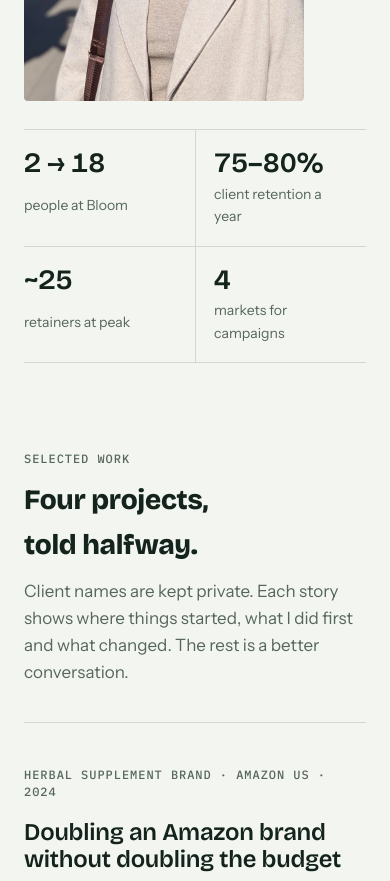
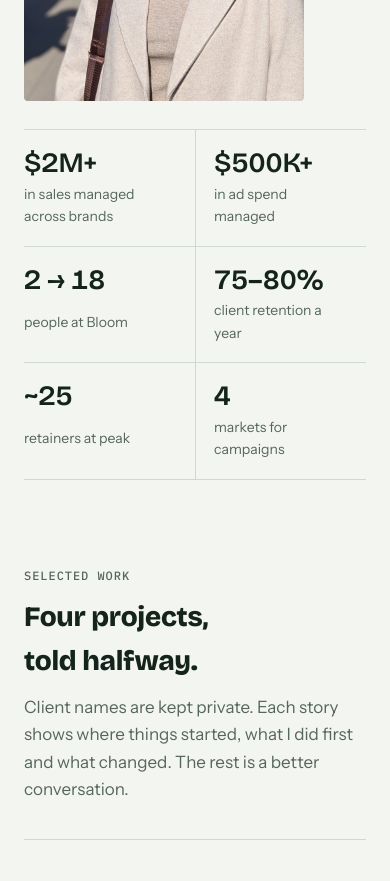
Before and after one commit to parameciain/priyajha.co, a plain HTML site: page index.html in a window 390 px wide. Shown: the part 1080-1961 px from the top of the page. Drawn offline with nearby package versions, Linux system fonts and the light colour scheme.

Commit message:
Add sales and ad spend managed

```diff
--- a/index.html
+++ b/index.html
@@ -62,9 +62,10 @@ nav a:hover{color:var(--ink)}
 .hero h1{font-size:clamp(38px,6.4vw,76px);line-height:1.02;font-weight:800;max-width:16ch}
 .hero .lede{font-size:clamp(18px,2vw,21px);max-width:var(--measure);color:var(--ink)}
 .hero .lede + .lede{color:var(--muted)}
-.facts{display:grid;grid-template-columns:repeat(4,minmax(0,1fr));border-top:1px solid var(--line);border-bottom:1px solid var(--line)}
+.facts{display:grid;grid-template-columns:repeat(3,minmax(0,1fr));border-top:1px solid var(--line);border-bottom:1px solid var(--line)}
 .facts div{padding:18px 18px 18px 0;display:grid;gap:4px}
-.facts div + div{padding-left:18px;border-left:1px solid var(--line)}
+.facts div:not(:nth-child(3n+1)){padding-left:18px;border-left:1px solid var(--line)}
+.facts div:nth-child(n+4){border-top:1px solid var(--line)}
 .facts b{font:600 28px/1.1 var(--display);font-variant-numeric:tabular-nums}
 .facts span{font-size:14px;color:var(--muted)}
 
@@ -149,7 +150,8 @@ footer{padding-block:24px;border-top:1px solid var(--line);font:400 13px var(--m
   .case{grid-template-columns:1fr;gap:24px}
   .also,.ops{grid-template-columns:1fr 1fr}
   .facts{grid-template-columns:1fr 1fr}
-  .facts div:nth-child(3){padding-left:0;border-left:0}
+  .facts div:nth-child(n){padding-left:18px;border-left:1px solid var(--line);border-top:0}
+  .facts div:nth-child(odd){padding-left:0;border-left:0}
   .facts div:nth-child(n+3){border-top:1px solid var(--line)}
 }
 @media (max-width:520px){
@@ -187,6 +189,8 @@ footer{padding-block:24px;border-top:1px solid var(--line);font:400 13px var(--m
   <img class="portrait" src="img/priya.jpg" alt="Priya Jha, smiling, in a light wool coat and round sunglasses" width="1000" height="1000">
   </div>
   <div class="facts" role="list">
+    <div role="listitem"><b>$2M+</b><span>in sales managed across brands</span></div>
+    <div role="listitem"><b>$500K+</b><span>in ad spend managed</span></div>
     <div role="listitem"><b>2 → 18</b><span>people at Bloom</span></div>
     <div role="listitem"><b>75–80%</b><span>client retention a year</span></div>
     <div role="listitem"><b>~25</b><span>retainers at peak</span></div>
```
